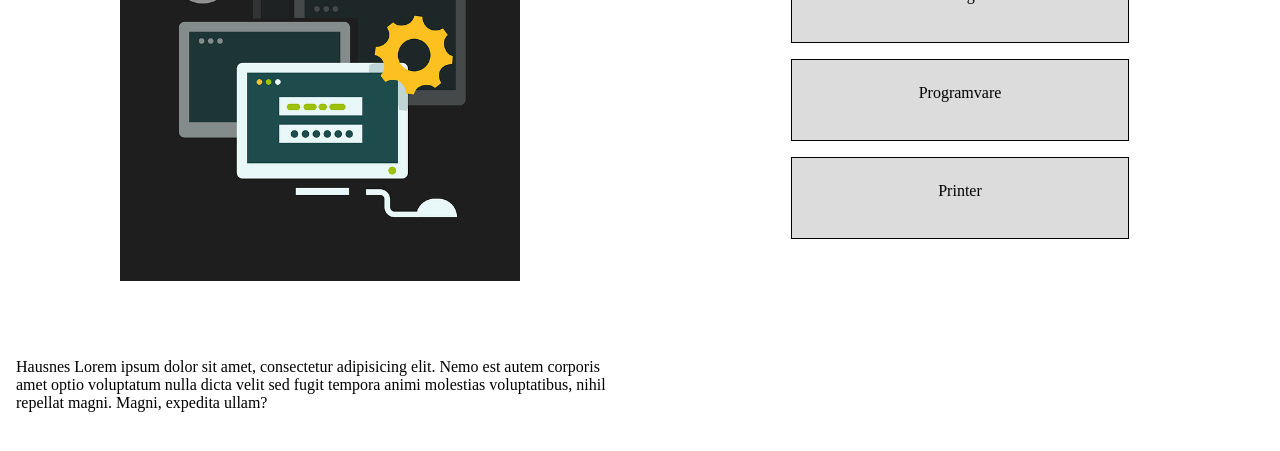
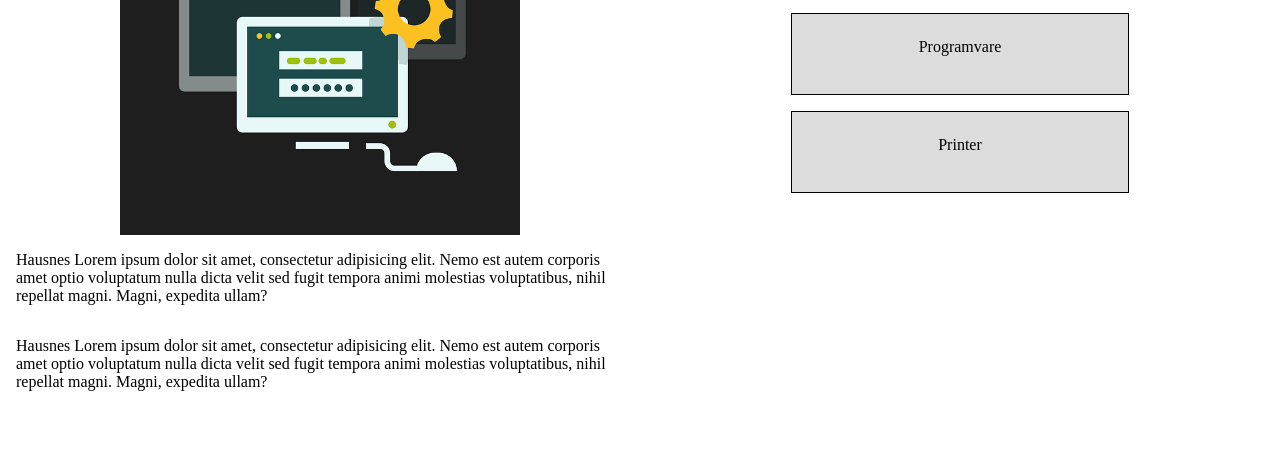
Before and after one commit to hausnes/IMD, a plain HTML site: page oppgave-tverrfaglig-support/index.html in a window 1280 px wide. Shown: the part 295-746 px from the top of the page. Drawn offline with Linux system fonts and the light colour scheme.

Commit message:
Endra v og h til flex

```diff
--- a/oppgave-tverrfaglig-support/index.html
+++ b/oppgave-tverrfaglig-support/index.html
@@ -19,6 +19,9 @@
         <p>
             Hausnes Lorem ipsum dolor sit amet, consectetur adipisicing elit. Nemo est autem corporis amet optio voluptatum nulla dicta velit sed fugit tempora animi molestias voluptatibus, nihil repellat magni. Magni, expedita ullam?
         </p>
+        <p>
+            Hausnes Lorem ipsum dolor sit amet, consectetur adipisicing elit. Nemo est autem corporis amet optio voluptatum nulla dicta velit sed fugit tempora animi molestias voluptatibus, nihil repellat magni. Magni, expedita ullam?
+        </p>
     </div>
     <div id="hoyre">
         <div class="boks">
--- a/oppgave-tverrfaglig-support/stilark.css
+++ b/oppgave-tverrfaglig-support/stilark.css
@@ -9,9 +9,11 @@ html, body {
 body {
     display: grid;
     grid-template-columns: repeat(2, 1fr);
-    grid-template-rows: repeat(5, 1fr);
+    grid-template-rows: repeat(7, 1fr);
     grid-template-areas:
     "t t"
+    "v h"
+    "v h"
     "v h"
     "v h"
     "v h"
@@ -32,10 +34,10 @@ header {
 }
 
 #venstre, #hoyre {
-    display: grid;
-    justify-items: center;
-    /* align-content: center; */
-    /* border: 1px solid black; */
+    display: flex;
+    flex-direction: column;
+    justify-content: flex-start;
+    align-items: center;
     padding: 1em;
 }
 
```
